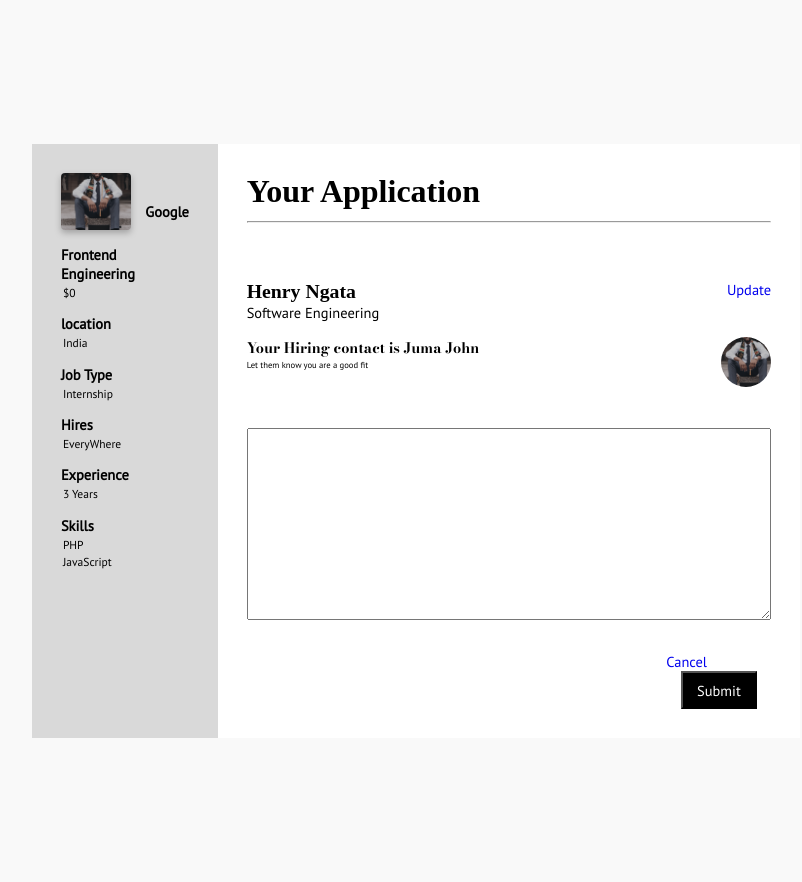
After one commit to 55Nights/Internship-enrollment_system, a PHP site: page /student/job-description.html in a window 1280 px wide. The commit adds this page. Shown: the whole page, without its empty margins (224-1026 px from the left). Run offline with PHP 8.4, Linux system fonts and the light colour scheme.

Commit message:
Job Description

```diff
--- a/student/home.html
+++ b/student/home.html
@@ -4,6 +4,7 @@
     <meta charset="UTF-8">
     <meta http-equiv="X-UA-Compatible" content="IE=edge">
     <meta name="viewport" content="width=device-width, initial-scale=1.0">
+    <link href="https://fonts.googleapis.com/css2?family=PT+Sans&display=swap" rel="stylesheet">
     <link rel="stylesheet" href="../style.css">
     <link rel="stylesheet" href="student.css">
     <title>STUDENT | update your profile</title>
--- /dev/null
+++ b/student/job-description.html
@@ -0,0 +1,67 @@
+<!DOCTYPE html>
+<html lang="en">
+<head>
+    <meta charset="UTF-8">
+    <meta http-equiv="X-UA-Compatible" content="IE=edge">
+    <meta name="viewport" content="width=device-width, initial-scale=1.0">
+    <link href="https://fonts.googleapis.com/css2?family=Bodoni+Moda:ital,opsz,wght@0,6..96,400;0,6..96,500;0,6..96,600;0,6..96,700;0,6..96,800;1,6..96,400;1,6..96,500;1,6..96,700&family=PT+Sans&display=swap" rel="stylesheet">
+    <link href="https://fonts.googleapis.com/css2?family=PT+Sans&display=swap" rel="stylesheet">
+    <link rel="stylesheet" href="../style.css">
+    <link rel="stylesheet" href="student.css">
+    <title>STUDENT | Jobs</title>
+</head>
+<body class="job-desc">
+    <div class="desc">
+    <aside>
+        <div class="job-profile">
+            <img src="./assets/students/signup.png" alt="company icon">
+            <div class="job-profile-info">
+                <h5 class="company-name">Google</h5>
+            </div>
+        </div>
+        <h5>Frontend Engineering</h5>
+        <p class="salary">$0 </p>
+        <h5>location</h5>
+        <p>India</p>
+        <h5>Job Type</h5>
+        <p>Internship</p>
+        <h5>Hires</h5>
+        <p>EveryWhere</p>
+        <h5>Experience</h5>
+        <p>3 Years</p>
+        <h5>Skills</h5>
+        <ul>
+            <li>PHP</li>
+            <li>JavaScript</li>
+        </ul>
+    </aside>
+    <main>
+        <h3>Your Application</h3>
+        <hr class="hr">
+        <div class="app">
+            <div class="app-profile">
+                <h4 class="tp">Henry Ngata</h4>
+                <p>Software Engineering</p>
+            </div>
+            <a href="./profile.html">Update</a>
+        </div>
+        <div class="hire">
+            <div class="hire-contact">
+                <div class="hire-contact-profile">
+                    <h4 class="bodoni">Your Hiring contact is Juma John</h4>
+                    <p>Let them know you are a good fit</p>
+                </div>
+                <img src="./assets/students/signup.png" alt="contact-pic">
+            </div>
+            <form action="">
+                <textarea name="" id="" cols="30" rows="10"></textarea>
+                <div class="hire-buttons">
+                   <a href="./job.html">Cancel</a>
+                    <button type="submit">Submit</button>
+                </div>
+            </form>
+        </div>
+    </main>
+    </div>
+</body>
+</html>
--- a/student/job.html
+++ b/student/job.html
@@ -6,6 +6,7 @@
     <meta name="viewport" content="width=device-width, initial-scale=1.0">
     <link rel="stylesheet" href="../style.css">
     <link rel="stylesheet" href="student.css">
+    <link href="https://fonts.googleapis.com/css2?family=PT+Sans&display=swap" rel="stylesheet">
     <title>STUDENT | Jobs</title>
 </head>
 <body class="profile-body">
@@ -75,7 +76,7 @@
                         <p class="job-date">Yesterday</p>
                         <div class="job-buttons">
                             <a href="">Save</a>
-                            <a href="">apply</a>
+                            <a class="black" href="">apply</a>
                         </div>
                     </div>
                 </div>
--- a/student/login.html
+++ b/student/login.html
@@ -6,6 +6,7 @@
     <meta name="viewport" content="width=device-width, initial-scale=1.0">
     <link href="https://fonts.googleapis.com/css2?family=PT+Sans&display=swap" rel="stylesheet">
     <link rel="stylesheet" href="../style.css">
+    <link href="https://fonts.googleapis.com/css2?family=PT+Sans&display=swap" rel="stylesheet">
     <link rel="stylesheet" href="student.css">
     <title>InternQuest | LOG IN</title>
 </head>
--- a/student/profile.html
+++ b/student/profile.html
@@ -6,6 +6,7 @@
     <meta name="viewport" content="width=device-width, initial-scale=1.0">
     <link rel="stylesheet" href="../style.css">
     <link rel="stylesheet" href="student.css">
+    <link href="https://fonts.googleapis.com/css2?family=PT+Sans&display=swap" rel="stylesheet">
     <title>STUDENT | update your profile</title>
 </head>
 <body class="profile-body">
--- a/student/student.css
+++ b/student/student.css
@@ -3,6 +3,9 @@
 .body-login{
     height: 80vh;
     background-image: url(./assets/students/signup.png);
+}
+.bodoni{
+    font-family: 'Bodoni Moda', serif;
 }
 .body-login form{
    position: relative;
@@ -40,14 +43,16 @@
 }
 /***************Side Menu********************/
 .logo{
+
     margin: 3em;
     margin-left: 2em;
+
 
 }
 .sidemenu{
     width: 20%;
     margin-top: 3rem;
-
+    position: fixed;
     filter:  drop-shadow(16px 16px 10px rgba(204, 204, 204, 0.253));
 
 }
@@ -268,11 +273,14 @@ flex-grow: 0;
     padding-top: 1em;
     padding-bottom: 1em;
     margin: auto;
-    margin-left: -5%;
+    margin-left: 10%;
     text-align: center;
     width: 60%;
     border: 2px solid;
 
+}
+main{
+    margin-left: 20%;
 }
 .filters{
     display: flex;
@@ -349,10 +357,11 @@ flex-grow: 0;
     font-size: .8em;
 }
 .job-description{
-    border: 2px solid ;
+    border: 1px solid ;
     display: flex;
+    justify-content: space-between;
 align-items: flex-start;
-padding: 1em;
+padding: 1.5em;
 gap: 6.92px;
 margin-top: 1em;
 /* Inside auto layout */
@@ -384,3 +393,79 @@ flex-grow: 0;
     margin-left: 2em;
 
 }
+.black {
+    background-color: #000000;
+    color: white;
+}
+
+/*********************JOB DESCRIPTION MODULE********/
+.job-desc{
+    background: #e9e9e93f;
+}
+.desc{
+    margin: 10em auto;
+    width: 60%;
+    display: flex;
+}
+aside{
+    background: #D9D9D9;
+    padding: 2em;
+}
+aside .job-profile{
+margin-bottom: 1em;
+}
+aside h5{
+    margin-top: 1em;
+}
+aside p, li{
+    font-size: .8em;
+    margin-left: 2px;
+    margin-top: 2px;
+}
+.desc main{
+    background-color: #FFFFFF;
+    width: 90%;
+    margin-left: 0%;
+    padding: 2em;
+}
+.hr {
+    margin-top: -1.5em;
+}
+.app-profile {
+    margin-bottom: 1em;
+}
+
+.hire p{
+    font-size: .6em;
+    margin-bottom: 5em;
+}
+.hire button{
+   padding: .5em 1em;
+   color: #FFFFFF;
+   background-color: #000000;
+   margin-left: 1em;
+
+}
+.hire-buttons{
+    margin-left: 80%;
+    margin-top: 2em;
+}
+.hire-contact{
+    display: flex;
+    justify-content: space-between;
+}
+.hire-contact img{
+    object-fit: cover;
+    width: 50px;
+    height: 50px;
+    border-radius: 50%;
+    box-shadow: -3px 0px -3px  0px 10px 1px ;
+}
+.hire textarea{
+    width: 100%;
+    margin-top: 1em;
+}
+.app{
+    display: flex;
+    justify-content: space-between;
+}
```
